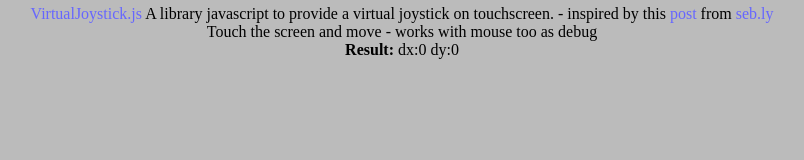
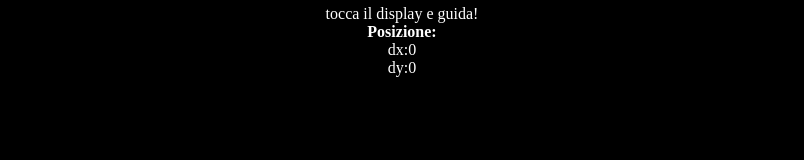
Before and after one commit to doceo/RoboCar, a website: page nodejs/html/basic.html in a window 1280 px wide. Shown: the whole page, without its empty margins (243-1047 px from the left). Drawn offline with nearby package versions, Linux system fonts and the light colour scheme.

Commit message:
acquisizione delle coordinate

```diff
--- a/nodejs/html/basic.html
+++ b/nodejs/html/basic.html
@@ -1,16 +1,25 @@
+<!--  http://learningthreejs.com/blog/2011/12/26/let-s-make-a-3d-game-virtual-joystick/
+//	A library javascript to provide a virtual joystick on touchscreen.
+
+//	inspired by this
+//  http://sebleedelisle.com/2011/04/multi-touch-game-controller-in-javascripthtml5-for-ipad/
+//	from http://sebleedelisle.com/
+-->
+
 <html>
 	<head>
 		<meta charset="utf-8">
 		<meta name="viewport" content="width=device-width, user-scalable=no, minimum-scale=1.0, maximum-scale=1.0">
-
+		<script type="text/javascript" src="http://ajax.googleapis.com/ajax/libs/jquery/1/jquery.min.js"></script>
 		<style>
 		body {
 			overflow	: hidden;
 			padding		: 0;
 			margin		: 0;
-			background-color: #BBB;
+			background-color: #000;
 		}
 		#info {
+			color		: #fff;
 			position	: absolute;
 			top		: 0px;
 			width		: 100%;
@@ -18,7 +27,7 @@
 			text-align	: center;
 		}
 		#info a {
-			color		: #66F;
+			color		: #0f0;
 			text-decoration	: none;
 		}
 		#info a:hover {
@@ -38,17 +47,9 @@
 	<body>
 		<div id="container"></div>
 		<div id="info">
-			<a href="http://learningthreejs.com/blog/2011/12/26/let-s-make-a-3d-game-virtual-joystick/" target="_blank">VirtualJoystick.js</a>
-			A library javascript to provide a virtual joystick on touchscreen.
-			-
-			inspired by this
-			<a href="http://sebleedelisle.com/2011/04/multi-touch-game-controller-in-javascripthtml5-for-ipad/">post</a>
-			from
-			<a href="http://sebleedelisle.com/">seb.ly</a>
-			<br/>
-			Touch the screen and move
-			-
-			works with mouse too as debug
+
+			tocca il display e guida!
+
 			<br/>
 			<span id="result"></span>
 		</div>
@@ -317,6 +318,10 @@ VirtualJoystick.prototype._onTouchStart	= function(event)
 	// forward the action
 	var x		= touch.pageX;
 	var y		= touch.pageY;
+	var pos = { x:x , y:y };
+
+	$.post("/coordinate/", pos);
+
 	return this._onDown(x, y)
 }
 
@@ -489,14 +494,15 @@ VirtualJoystick.prototype._check3D = function()
 			})
 
 			setInterval(function(){
-				var outputEl	= document.getElementById('result');
-				outputEl.innerHTML	= '<b>Result:</b> '
+				var outputEl = document.getElementById('result');
+				outputEl.innerHTML	= '<b>Posizione:</b><br>'
 					+ ' dx:'+joystick.deltaX()
+					+ (joystick.up()	? ' up'		: '')
+					+ (joystick.down()	? ' down' 	: '')
+					+ '<br>'
 					+ ' dy:'+joystick.deltaY()
 					+ (joystick.right()	? ' right'	: '')
-					+ (joystick.up()	? ' up'		: '')
 					+ (joystick.left()	? ' left'	: '')
-					+ (joystick.down()	? ' down' 	: '')
 			}, 1/30 * 1000);
 		</script>
 	</body>
--- a/nodejs/package.json
+++ b/nodejs/package.json
@@ -17,6 +17,7 @@
   },
   "homepage": "https://github.com/doceo/RoboCar#readme",
   "dependencies": {
+    "body-parser": "^1.18.2",
     "express": "^4.16.2",
     "io": "^1.0.0",
     "morgan": "^1.9.0",
```
Also changed, not shown: nodejs/app.js (+9 -0 lines).
